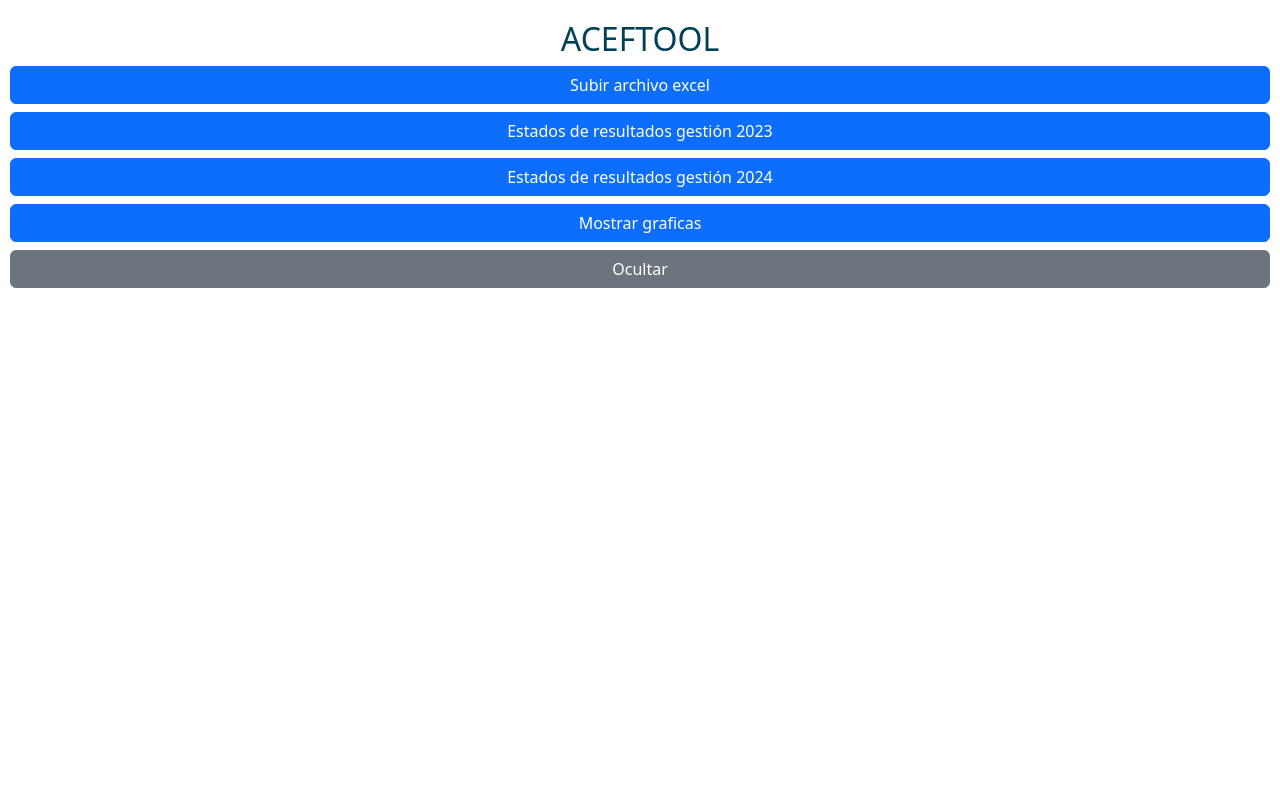
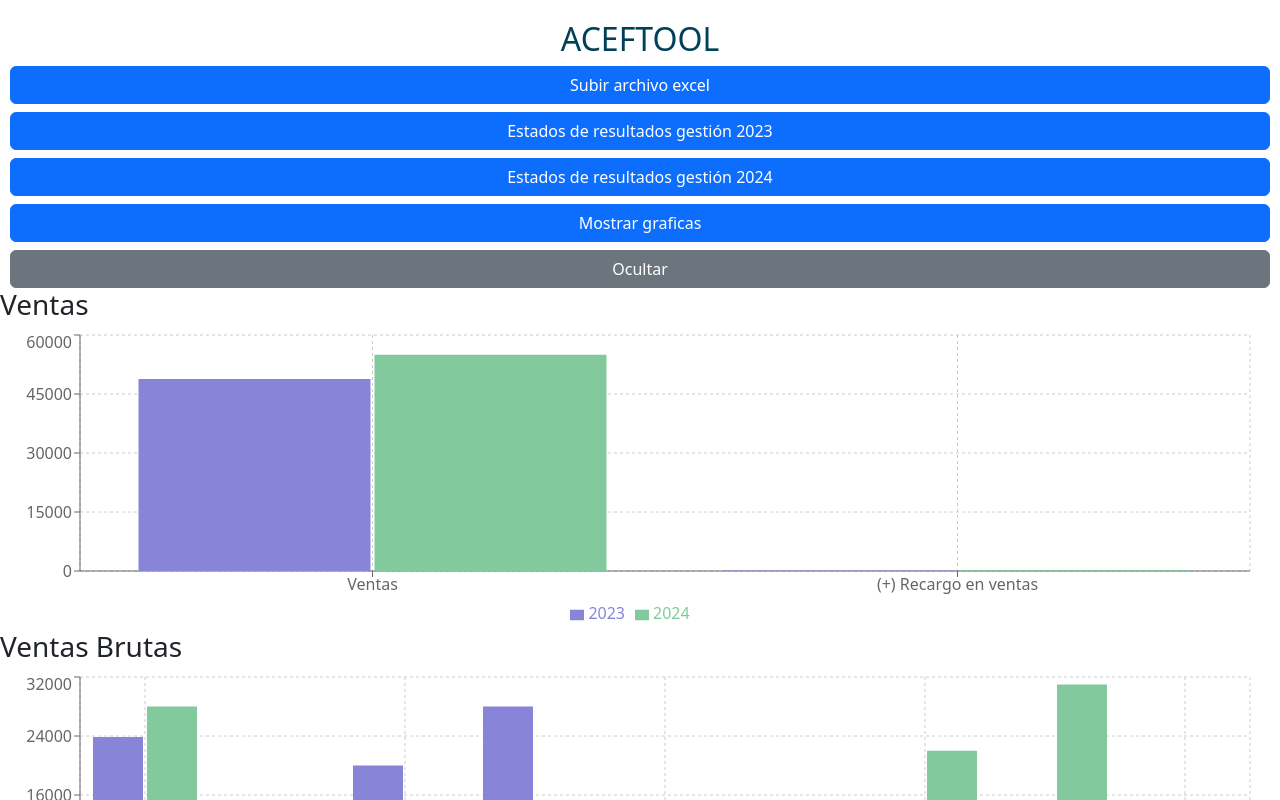
Before and after one commit to LeoTorrico/estados-financieros-front, a React (Vite) app: page / in a window 1280 px wide. Both pictures are taken after a click on the button "Mostrar graficas". Shown: the top 800 px of the page. Built offline with nearby package versions, Linux system fonts and the light colour scheme.

Commit message:
Mostrar graficas comparativas

```diff
--- a/package.json
+++ b/package.json
@@ -14,6 +14,7 @@
     "react": "^18.2.0",
     "react-dom": "^18.2.0",
     "react-dropzone": "^14.2.3",
+    "recharts": "^2.12.7",
     "xlsx": "^0.18.5"
   },
   "devDependencies": {
--- a/src/App.jsx
+++ b/src/App.jsx
@@ -4,6 +4,7 @@ import './App.css';
 import Ejemplo1 from './components/Ejemplo1';
 import Ejemplo2 from './components/Ejemplo2';
 import DragAndDrop from './components/DragAndDrop';
+import Graficas from './components/Graficas';
 
 function App() {
   const [showComponent, setShowComponent] = useState('');
@@ -22,6 +23,62 @@ function App() {
     console.log('Uploaded file data:', data);
   };
 
+  const data2023 = {
+    ventas: [
+      { cuenta: 'Ventas', debe: null, haber: 48783 },
+      { cuenta: '(+) Recargo en ventas', debe: null, haber: 100 }
+    ],
+    ventasbrutas: [
+      { cuenta: 'Costo de ventas', debe: null, haber: 23880 },
+      { cuenta: 'Inventario inicial de mercaderias', debe: 8000, haber: null },
+      { cuenta: '(+) compras', debe: 20000, haber: null },
+      { cuenta: '   Merc. disponile p/la venta', debe: 28000, haber: null },
+      { cuenta: '(-) inv final de mercaderias', debe: 4120, haber: null }
+    ],
+    operaciones: [
+      { cuenta: 'gastos de operaciones', debe: 19960, haber: null },
+      { cuenta: 'impuesto a la transacciones', debe: 760, haber: null },
+      { cuenta: 'gastos generales', debe: 1300, haber: null },
+      { cuenta: 'sueldos y salarios', debe: 4900, haber: null },
+      { cuenta: 'depreciacion y enseres', debe: 1200, haber: null },
+      { cuenta: 'castigo gastos de organizacion', debe: 1000, haber: null },
+      { cuenta: 'Alquileres', debe: 10800, haber: null }
+    ],
+    utilidad: [
+      { cuenta: 'otros ingresos', debe: null, haber: 3900 },
+      { cuenta: 'ingresos percibidos', debe: null, haber: 8943 },
+      { cuenta: 'Reserva legal ', debe: null, haber: 443 }
+    ]
+  };
+
+  const data2024 = {
+    ventas: [
+      { cuenta: 'Ventas', debe: null, haber: 55000 },
+      { cuenta: '(+) Recargo en ventas', debe: null, haber: 200 }
+    ],
+    ventasbrutas: [
+      { cuenta: 'Costo de ventas', debe: null, haber: 28000 },
+      { cuenta: 'Inventario inicial de mercaderías', debe: 9000, haber: null },
+      { cuenta: '(+) Compras', debe: 22000, haber: null },
+      { cuenta: 'Merc. disponible p/la venta', debe: 31000, haber: null },
+      { cuenta: '(-) Inv final de mercaderías', debe: 4500, haber: null }
+    ],
+    operaciones: [
+      { cuenta: 'Gastos de operaciones', debe: 22000, haber: null },
+      { cuenta: 'Impuesto a las transacciones', debe: 800, haber: null },
+      { cuenta: 'Gastos generales', debe: 1500, haber: null },
+      { cuenta: 'Sueldos y salarios', debe: 5200, haber: null },
+      { cuenta: 'Depreciación y enseres', debe: 1300, haber: null },
+      { cuenta: 'Castigo gastos de organización', debe: 1200, haber: null },
+      { cuenta: 'Alquileres', debe: 11200, haber: null }
+    ],
+    utilidad: [
+      { cuenta: 'Otros ingresos', debe: null, haber: 4500 },
+      { cuenta: 'Ingresos percibidos', debe: null, haber: 9400 },
+      { cuenta: 'Reserva legal', debe: null, haber: 500 }
+    ]
+  };
+
   return (
     <div>
       <h1 className="title">ACEFTOOL</h1>
@@ -35,7 +92,7 @@ function App() {
         <button className="btn btn-primary" onClick={() => handleShowComponent('Ejemplo2')}>
           Estados de resultados gestión 2024
         </button>
-        <button className="btn btn-primary" type="button">
+        <button className="btn btn-primary" onClick={() => handleShowComponent('graficas')}>
           Mostrar graficas
         </button>
         <button className="btn btn-secondary" onClick={handleHideComponent}>
@@ -45,6 +102,7 @@ function App() {
       {showComponent === 'upload' && <DragAndDrop onFileUploaded={handleFileUpload} />}
       {showComponent === 'Ejemplo1' && <Ejemplo1 />}
       {showComponent === 'Ejemplo2' && <Ejemplo2 />}
+      {showComponent === 'graficas' && <Graficas data2023={data2023} data2024={data2024} />}
     </div>
   );
 }
--- /dev/null
+++ b/src/components/Graficas.jsx
@@ -0,0 +1,48 @@
+import React from 'react';
+import {
+  BarChart, Bar, XAxis, YAxis, CartesianGrid, Tooltip, Legend, ResponsiveContainer
+} from 'recharts';
+
+function Graficas({ data2023, data2024 }) {
+  const aggregateData = (data2023, data2024) => {
+    const accounts = Array.from(new Set([...data2023.map(d => d.cuenta), ...data2024.map(d => d.cuenta)]));
+    return accounts.map(cuenta => ({
+      cuenta,
+      '2023': data2023.find(d => d.cuenta === cuenta)?.haber || data2023.find(d => d.cuenta === cuenta)?.debe || 0,
+      '2024': data2024.find(d => d.cuenta === cuenta)?.haber || data2024.find(d => d.cuenta === cuenta)?.debe || 0,
+    }));
+  };
+
+  const ventasData = aggregateData(data2023.ventas, data2024.ventas);
+  const ventasBrutasData = aggregateData(data2023.ventasbrutas, data2024.ventasbrutas);
+  const operacionesData = aggregateData(data2023.operaciones, data2024.operaciones);
+  const utilidadData = aggregateData(data2023.utilidad, data2024.utilidad);
+
+  const renderBarChart = (data, title) => (
+    <div>
+      <h3>{title}</h3>
+      <ResponsiveContainer width="100%" height={300}>
+        <BarChart data={data} margin={{ top: 5, right: 30, left: 20, bottom: 5 }}>
+          <CartesianGrid strokeDasharray="3 3" />
+          <XAxis dataKey="cuenta" />
+          <YAxis />
+          <Tooltip />
+          <Legend />
+          <Bar dataKey="2023" fill="#8884d8" />
+          <Bar dataKey="2024" fill="#82ca9d" />
+        </BarChart>
+      </ResponsiveContainer>
+    </div>
+  );
+
+  return (
+    <div>
+      {renderBarChart(ventasData, 'Ventas')}
+      {renderBarChart(ventasBrutasData, 'Ventas Brutas')}
+      {renderBarChart(operacionesData, 'Operaciones')}
+      {renderBarChart(utilidadData, 'Utilidad')}
+    </div>
+  );
+}
+
+export default Graficas;
```
Also changed, not shown: 1 other file (tests, documents, lock files or other folders).
